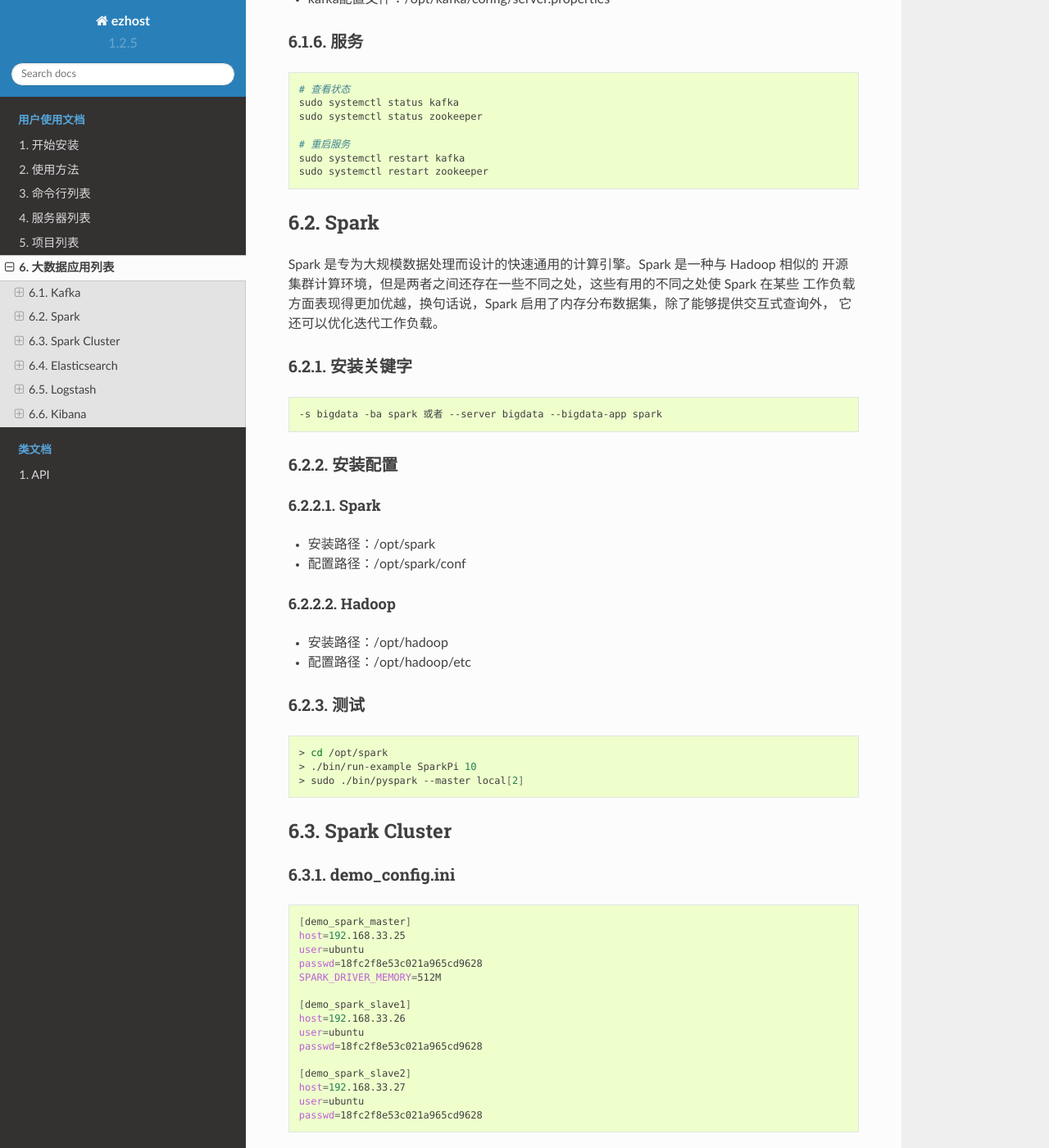
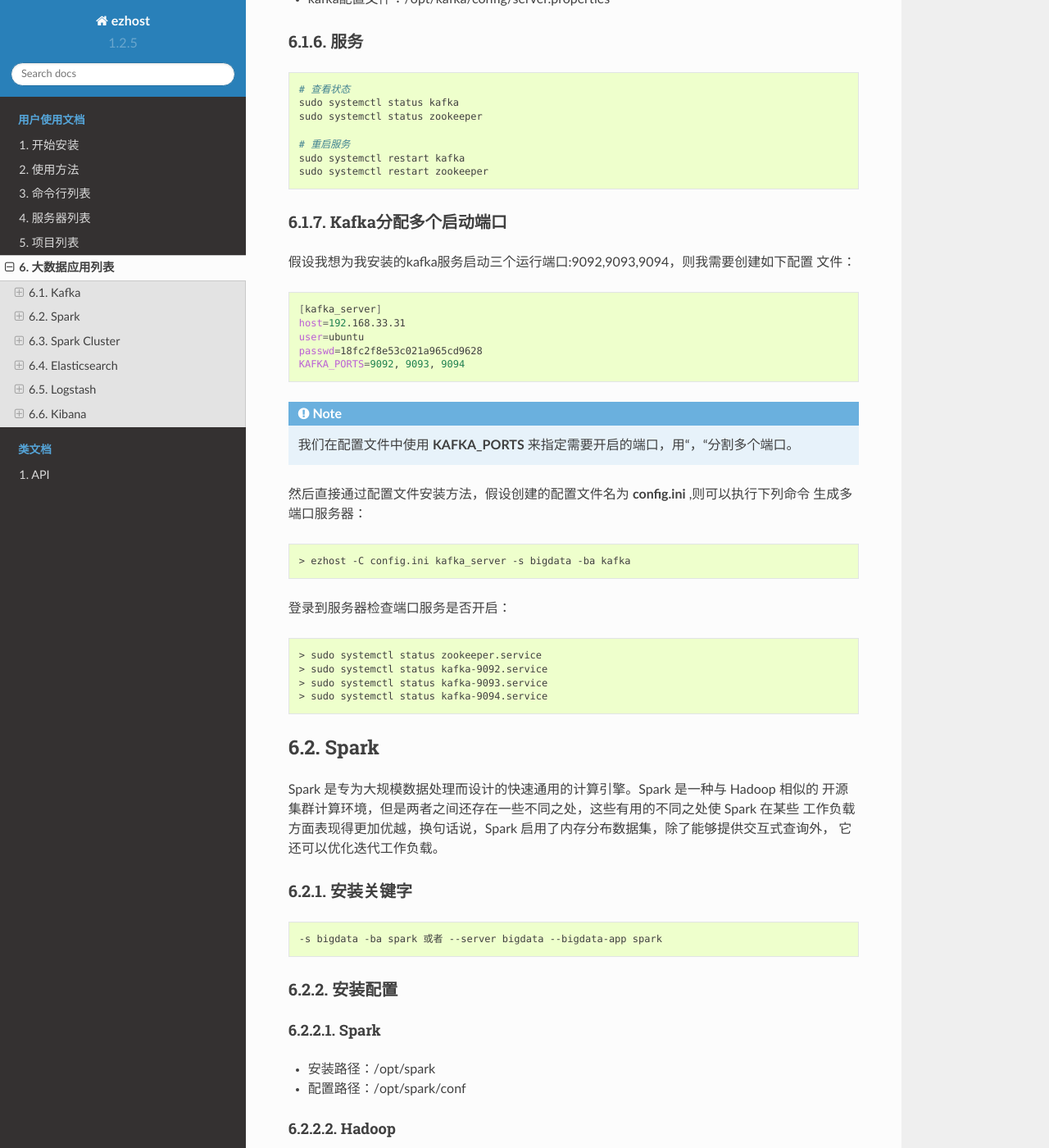
Before and after one commit to zhexiao/ezhost, a Sphinx documentation site: the page built from docs/bigdata_lists.rst, in a window 1280 px wide and 1400 px high, scrolled down 1079 px. Shown: the whole window at 82% size. Built offline with Sphinx 7.4.7 and the Read the Docs theme 2.0.0, drawn with Linux system fonts in a browser that asks for light colours.

Commit message:
support kafka multiple ports

```diff
--- a/docs/_static/custom.css
+++ b/docs/_static/custom.css
@@ -3,3 +3,7 @@
 body{
     background-color: yellow;
 }
+
+.strike {
+    text-decoration: line-through;
+}
--- a/docs/bigdata_lists.rst
+++ b/docs/bigdata_lists.rst
@@ -59,6 +59,38 @@
     sudo systemctl restart kafka
     sudo systemctl restart zookeeper
 
+Kafka分配多个启动端口
+~~~~~~~~~~~~~~~~~~~~~~~~~~~
+假设我想为我安装的kafka服务启动三个运行端口:9092,9093,9094，则我需要创建如下配置
+文件：
+
+.. code-block:: bash
+
+    [kafka_server]
+    host=192.168.33.31
+    user=ubuntu
+    passwd=18fc2f8e53c021a965cd9628
+    KAFKA_PORTS=9092, 9093, 9094
+
+.. note::
+
+    我们在配置文件中使用 **KAFKA_PORTS** 来指定需要开启的端口，用“，“分割多个端口。
+
+然后直接通过配置文件安装方法，假设创建的配置文件名为 **config.ini** ,则可以执行下列命令
+生成多端口服务器：
+
+.. code-block:: shell
+
+    > ezhost -C config.ini kafka_server -s bigdata -ba kafka
+
+登录到服务器检查端口服务是否开启：
+
+.. code-block:: shell
+
+    > sudo systemctl status zookeeper.service
+    > sudo systemctl status kafka-9092.service
+    > sudo systemctl status kafka-9093.service
+    > sudo systemctl status kafka-9094.service
 
 Spark
 --------
```
Also changed, not shown: 1 other file.
